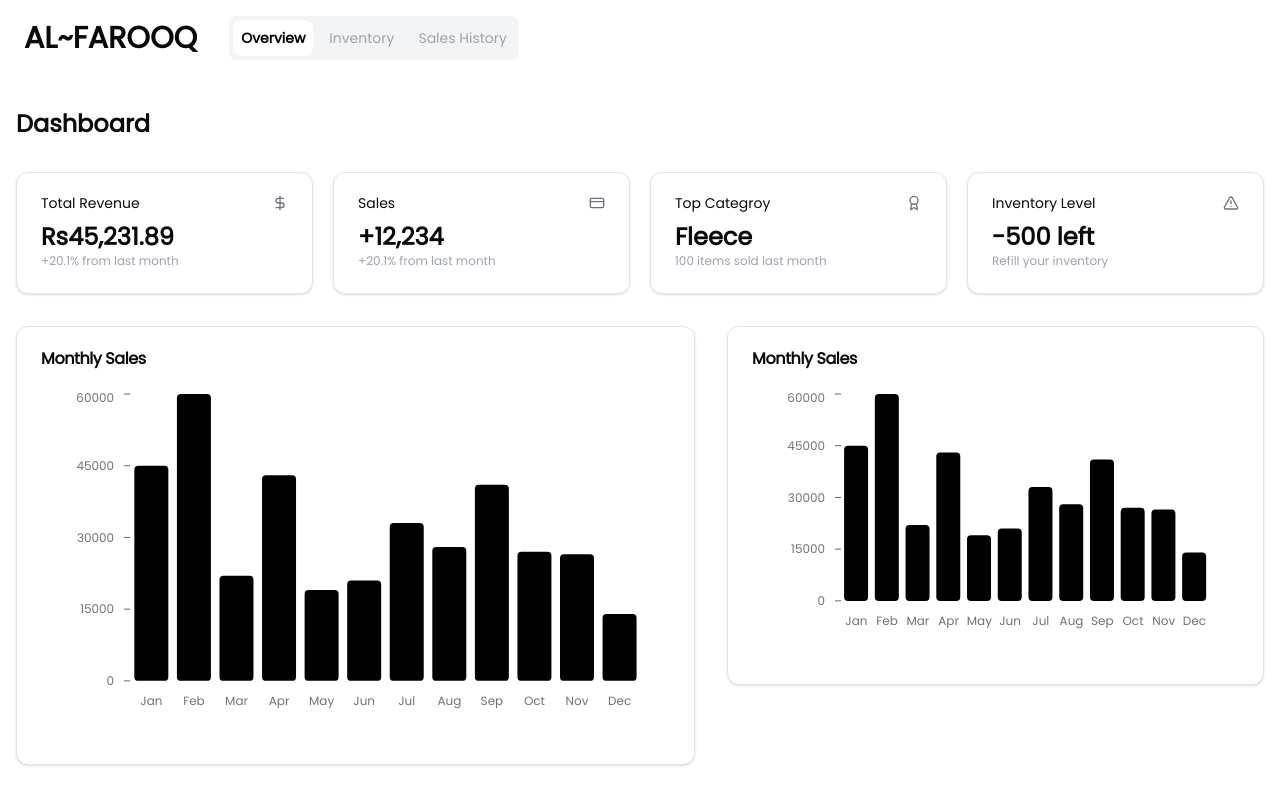
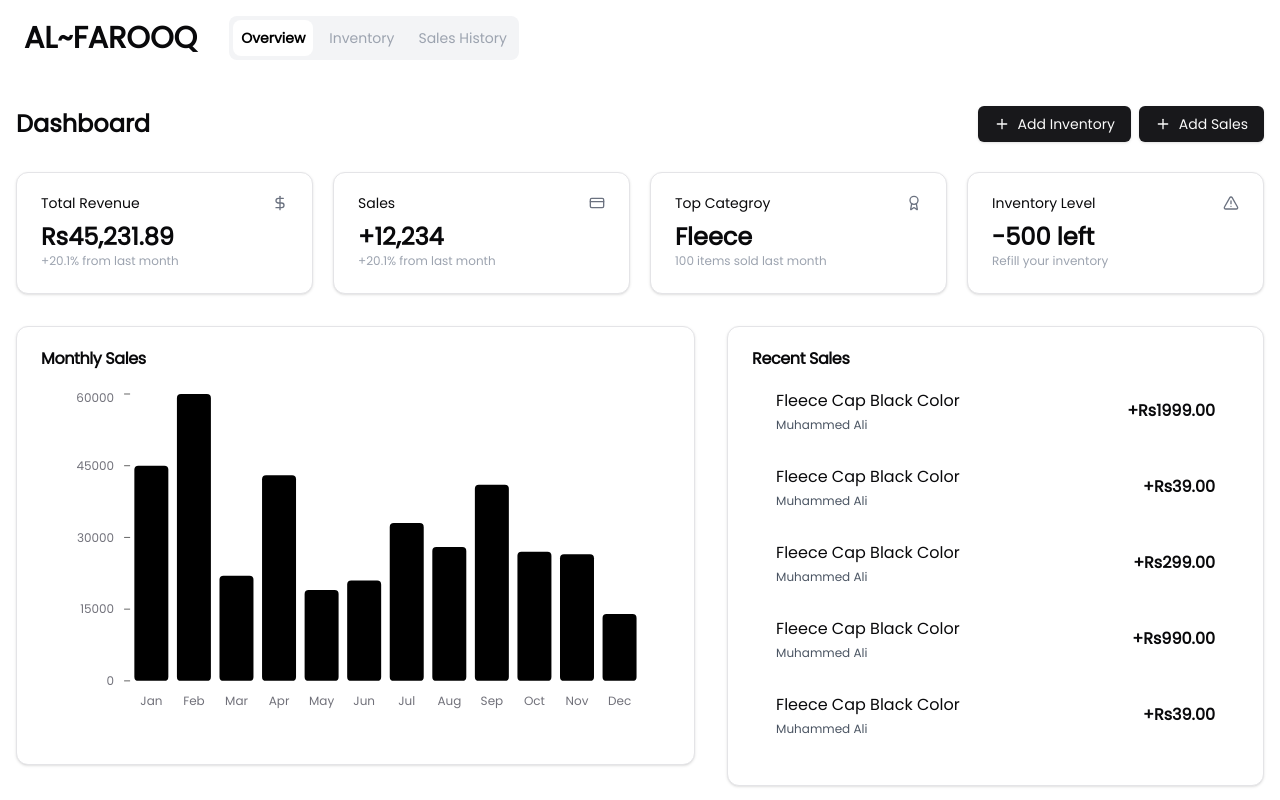
Before and after one commit to mmaazkhanhere/bin-imtiaz, a Next.js app: page / in a window 1280 px wide. Built offline with nearby package versions, Linux system fonts and the light colour scheme.

Commit message:
recent sales section added on dashboard

```diff
--- a/components/dashboard/dashboard-ui.tsx
+++ b/components/dashboard/dashboard-ui.tsx
@@ -1,11 +1,35 @@
 import React from 'react'
+
 import Metrics from './metrics/metrics'
 import MonthlySalesChart from './monthly-sales-chart'
+
+import { Button } from '../ui/button'
+
+import { PlusIcon } from 'lucide-react'
+import RecentSales from './recent-sales'
 
 const DashboardUI = () => {
   return (
     <section className='flex flex-col'>
-        <h1 className='py-8 text-2xl font-bold'>Dashboard</h1>
+        <div className='flex items-center justify-between w-full'>
+            <h1 className='py-8 text-2xl font-bold'>Dashboard</h1>
+
+            <div className='flex items-center gap-2'>
+                <Button
+                    className='flex items-center gap-x-2'
+                >
+                    <PlusIcon/>
+                    Add Inventory
+                </Button>
+                <Button
+                    className='flex items-center gap-x-2'
+                >
+                <PlusIcon/>
+                Add Sales
+            </Button>
+            </div>
+
+        </div>
 
         <Metrics />
 
@@ -14,7 +38,7 @@ const DashboardUI = () => {
                 <MonthlySalesChart />
             </div>
             <div className='col-span-4 w-full'>
-                <MonthlySalesChart />
+                <RecentSales />
             </div>
         </div>
     </section>
--- a/components/dashboard/monthly-sales-chart.tsx
+++ b/components/dashboard/monthly-sales-chart.tsx
@@ -2,7 +2,7 @@
 
 import React from 'react'
 
-import { Bar, BarChart, LabelList, XAxis, YAxis } from "recharts"
+import { Bar, BarChart, XAxis, YAxis } from "recharts"
 import {
     ChartConfig,
     ChartContainer,
@@ -13,8 +13,6 @@ import {
 import {
     Card,
     CardContent,
-    CardDescription,
-    CardFooter,
     CardHeader,
     CardTitle,
 } from "@/components/ui/card"
--- /dev/null
+++ b/components/dashboard/recent-sales.tsx
@@ -0,0 +1,70 @@
+import React from 'react'
+
+import {
+    Card,
+    CardContent,
+    CardHeader,
+    CardTitle,
+} from "@/components/ui/card"
+
+const recentSales = [
+    {
+        id: 1,
+        item: "Fleece Cap Black Color",
+        by: "Muhammed Ali",
+        amount: 1999.00,
+    },
+    {
+        id: 2,
+        item: "Fleece Cap Black Color",
+        by: "Muhammed Ali",
+        amount: 39.00,
+    },
+    {
+        id: 3,
+        item: "Fleece Cap Black Color",
+        by: "Muhammed Ali",
+        amount: 299.00,
+    },
+    {
+        id: 4,
+        item: "Fleece Cap Black Color",
+        by: "Muhammed Ali",
+        amount: 990.00,
+    },
+    {
+        id: 5,
+        item: "Fleece Cap Black Color",
+        by: "Muhammed Ali",
+        amount: 39.00,
+    },
+
+
+]
+
+const RecentSales = () => {
+  return (
+    <Card>
+        <CardHeader>
+            <CardTitle>Recent Sales</CardTitle>
+            <CardContent>
+                <div className='flex flex-col gap-8 pt-4'>
+                    {
+                        recentSales.map((sale)=>(
+                            <article key={sale.id} className='flex items-center justify-between w-full'>
+                                <div className='flex flex-col items-start gap-y-1'>
+                                    <p className='font-medium'>{sale.item}</p>
+                                    <p className='text-xs text-gray-600'>{sale.by}</p>
+                                </div>
+                                <p className='font-bold'>+Rs{sale.amount}.00</p>
+                            </article>
+                        ))
+                    }
+                </div>
+            </CardContent>
+        </CardHeader>
+    </Card>
+  )
+}
+
+export default RecentSales
```
